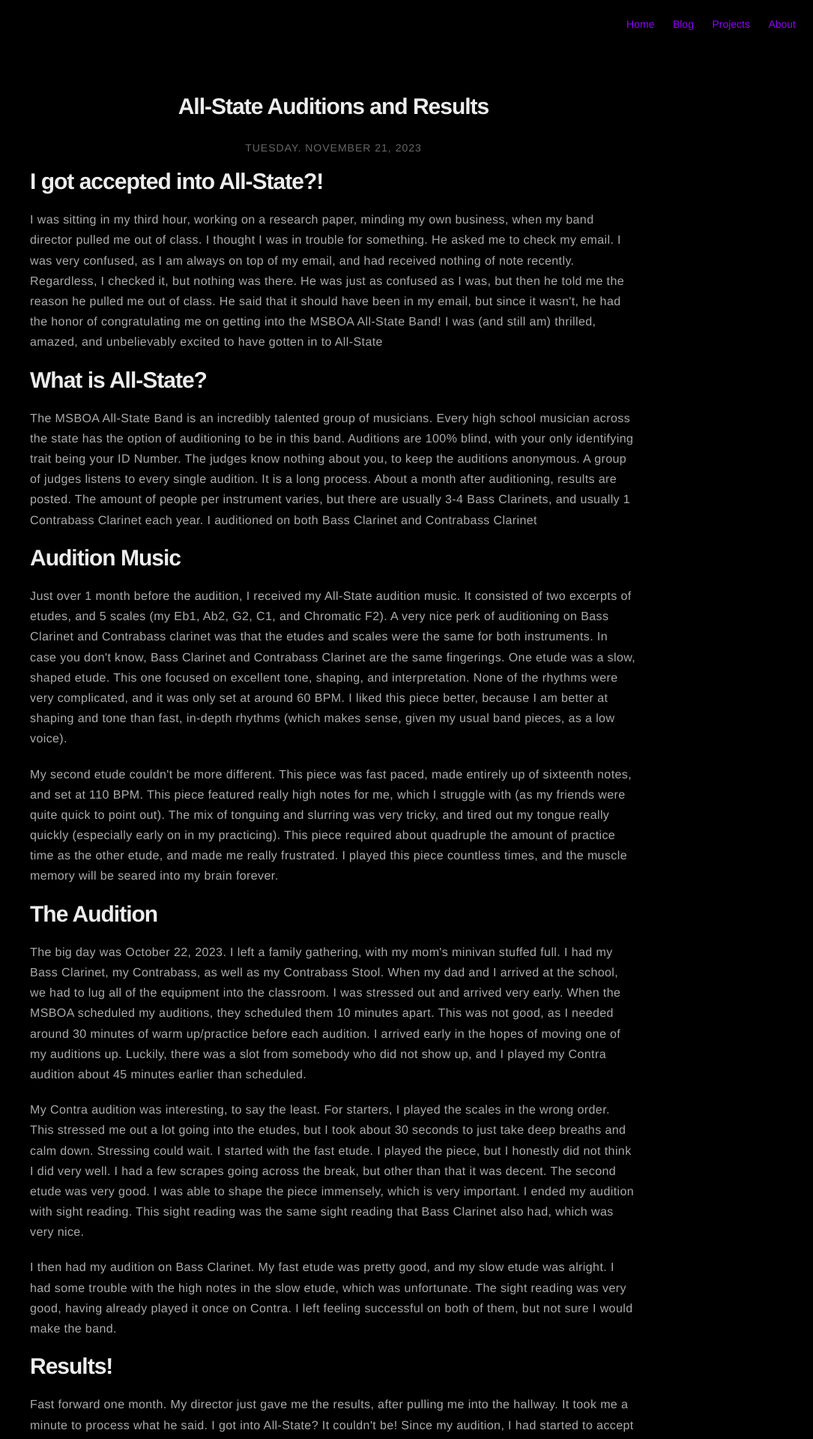
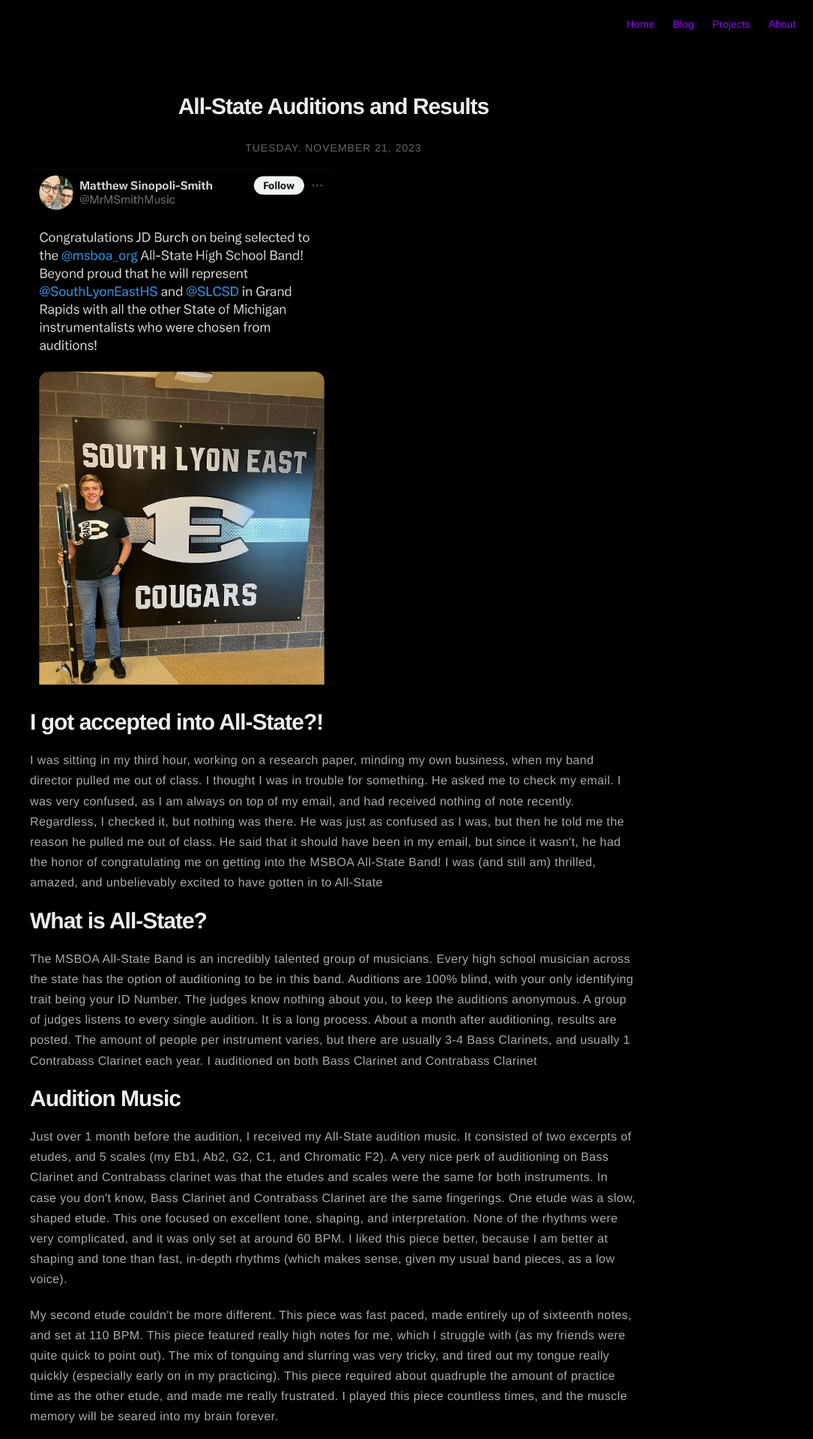
Before and after one commit to JDBurchHuzzah/jdburchhuzzah.github.io, a Jekyll site: the page built from _posts/2023-11-20-All-State.markdown, in a window 1280 px wide. Shown: the top 1919 px of the page at 75% size, without its empty margins (195-1280 px from the left). Built offline with Jekyll 4.4.1, drawn with Linux system fonts in a browser that asks for light colours; nearby versions of some CDN libraries.

Commit message:
Update 2023-11-20-All-State.markdown

```diff
--- a/_posts/2023-11-20-All-State.markdown
+++ b/_posts/2023-11-20-All-State.markdown
@@ -8,10 +8,10 @@
 category: blog
 description: My experience with the audition process and getting into the MSBOA All-State Band
 ---
-<section>
- <!--<img src="/assets/images/contrabass.jpg" class="alignright" style="max-width:43%; margin: auto 0px;" /> --> <h1>I got accepted into All-State?!</h1>
+
+ <img src="/assets/images/contrabass.jpg"  style="max-width:50%; margin: auto 0px;" />
+ <h1>I got accepted into All-State?!</h1>
   <p>I was sitting in my third hour, working on a research paper, minding my own business, when my band director pulled me out of class. I thought I was in trouble for something. He asked me to check my email. I was very confused, as I am always on top of my email, and had received nothing of note recently. Regardless, I checked it, but nothing was there. He was just as confused as I was, but then he told me the reason he pulled me out of class. He said that it should have been in my email, but since it wasn't, he had the honor of congratulating me on getting into the MSBOA All-State Band! I was (and still am) thrilled, amazed, and unbelievably excited to have gotten in to All-State</p>
-</section>
 
 # What is All-State?
 <p>The MSBOA All-State Band is an incredibly talented group of musicians. Every high school musician across the state has the option of auditioning to be in this band. Auditions are 100% blind, with your only identifying trait being your ID Number. The judges know nothing about you, to keep the auditions anonymous. A group of judges listens to every single audition. It is a long process. About a month after auditioning, results are posted. The amount of people per instrument varies, but there are usually 3-4 Bass Clarinets, and usually 1 Contrabass Clarinet each year. I auditioned on both Bass Clarinet and Contrabass Clarinet</p>
```
